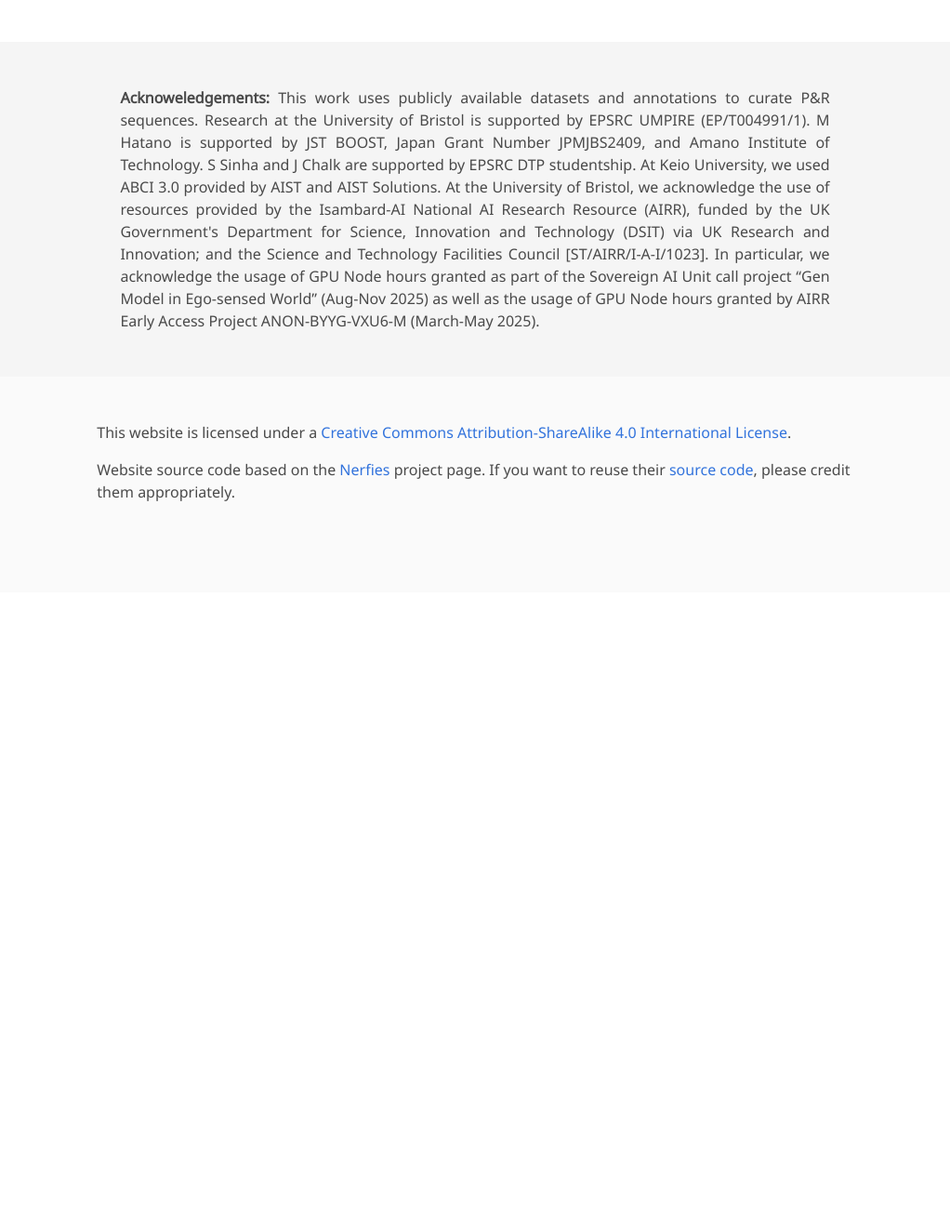
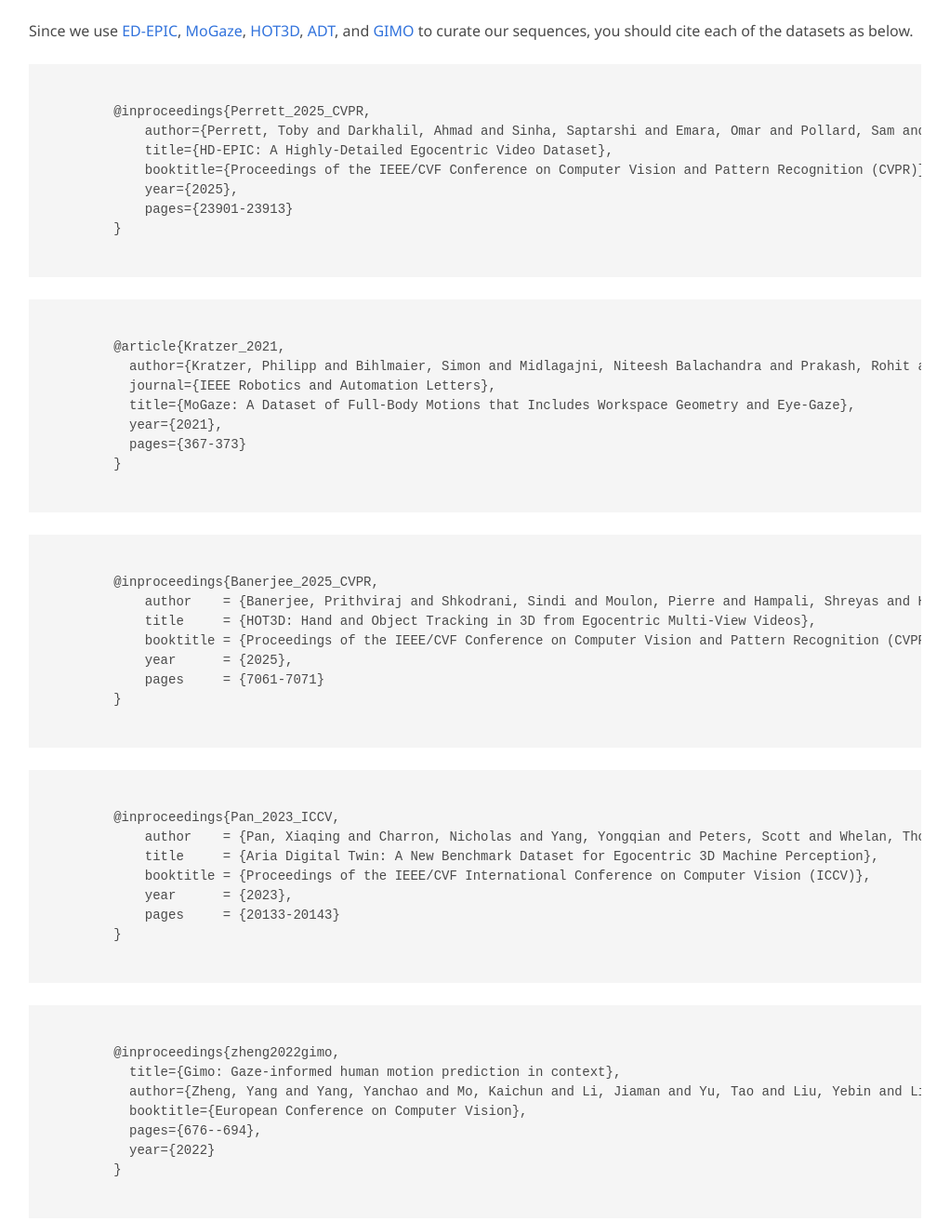
Before and after one commit to masashi-hatano/prime-and-reach, a plain HTML site: page index.html in a window 1280 px wide. Shown: the part 4638-5951 px from the top of the page at 93% size, without its empty margins (129-1151 px from the left). Before the commit the page ends 5275 px from the top, so only its background shows below. Drawn offline with nearby package versions, Linux system fonts and the light colour scheme; some icons are missing; a web font is replaced by a local one.

Commit message:
Added citations

```diff
--- a/index.html
+++ b/index.html
@@ -132,18 +132,6 @@
                     <span>Data</span>
                   </a>
                 </span>
-
-                <!-- <span class="link-block">
-                                    <a href="" target="_blank"
-                                        class="external-link button is-normal is-rounded">
-                                        <span class="icon">
-                                            <i class="fas fa-atom"></i>
-                                        </span>
-                                        <span>Two Minutes Paper</span>
-                                    </a>
-                                </span> -->
-
-
               </div>
             </div>
 
@@ -266,7 +254,7 @@
               sample prime and reach sequences and data
               statistics below.
             </p>
-            <div class="column is-centered has-text-centered">
+            <div class="column is-max-desktop is-centered has-text-centered">
               <div id="results-carousel" class="carousel results-carousel">
                 <div class="column is-centered has-text-centered carousel-item-wrapper">
                   <img src="static/figures/prime_and_reach_v2.jpg" alt="" width="90%" />
@@ -365,6 +353,65 @@
           year={2025},
         }
     </code></pre>
+      <br>
+      <p>
+        Since we use <a href="https://hd-epic.github.io/" target="_blank">ED-EPIC</a>, <a
+          href="https://humans-to-robots-motion.github.io/mogaze/" target="_blank">MoGaze</a>, <a
+          href="https://facebookresearch.github.io/hot3d/" target="_blank">HOT3D</a>, <a
+          href="https://www.projectaria.com/datasets/adt/" target="_blank">ADT</a>, and <a
+          href="https://geometry.stanford.edu/projects/gimo/" target="_blank">GIMO</a> to curate our sequences, you
+        should cite each of the datasets as below.
+      </p>
+      <br>
+      <pre><code>
+        @inproceedings{Perrett_2025_CVPR,
+            author={Perrett, Toby and Darkhalil, Ahmad and Sinha, Saptarshi and Emara, Omar and Pollard, Sam and Parida, Kranti Kumar and Liu, Kaiting and Gatti, Prajwal and Bansal, Siddhant and Flanagan, Kevin and Chalk, Jacob and Zhu, Zhifan and Guerrier, Rhodri and Abdelazim, Fahd and Zhu, Bin and Moltisanti, Davide and Wray, Michael and Doughty, Hazel and Damen, Dima},
+            title={HD-EPIC: A Highly-Detailed Egocentric Video Dataset},
+            booktitle={Proceedings of the IEEE/CVF Conference on Computer Vision and Pattern Recognition (CVPR)},
+            year={2025},
+            pages={23901-23913}
+        }
+    </code></pre>
+      <br>
+      <pre><code>
+        @article{Kratzer_2021,
+          author={Kratzer, Philipp and Bihlmaier, Simon and Midlagajni, Niteesh Balachandra and Prakash, Rohit and Toussaint, Marc and Mainprice, Jim},
+          journal={IEEE Robotics and Automation Letters},
+          title={MoGaze: A Dataset of Full-Body Motions that Includes Workspace Geometry and Eye-Gaze},
+          year={2021},
+          pages={367-373}
+        }
+    </code></pre>
+      <br>
+      <pre><code>
+        @inproceedings{Banerjee_2025_CVPR,
+            author    = {Banerjee, Prithviraj and Shkodrani, Sindi and Moulon, Pierre and Hampali, Shreyas and Han, Shangchen and Zhang, Fan and Zhang, Linguang and Fountain, Jade and Miller, Edward and Basol, Selen and Newcombe, Richard and Wang, Robert and Engel, Jakob Julian and Hodan, Tomas},
+            title     = {HOT3D: Hand and Object Tracking in 3D from Egocentric Multi-View Videos},
+            booktitle = {Proceedings of the IEEE/CVF Conference on Computer Vision and Pattern Recognition (CVPR)},
+            year      = {2025},
+            pages     = {7061-7071}
+        }
+    </code></pre>
+      <br>
+      <pre><code>
+        @inproceedings{Pan_2023_ICCV,
+            author    = {Pan, Xiaqing and Charron, Nicholas and Yang, Yongqian and Peters, Scott and Whelan, Thomas and Kong, Chen and Parkhi, Omkar and Newcombe, Richard and Ren, Yuheng (Carl)},
+            title     = {Aria Digital Twin: A New Benchmark Dataset for Egocentric 3D Machine Perception},
+            booktitle = {Proceedings of the IEEE/CVF International Conference on Computer Vision (ICCV)},
+            year      = {2023},
+            pages     = {20133-20143}
+        }
+    </code></pre>
+      <br>
+      <pre><code>
+        @inproceedings{zheng2022gimo,
+          title={Gimo: Gaze-informed human motion prediction in context},
+          author={Zheng, Yang and Yang, Yanchao and Mo, Kaichun and Li, Jiaman and Yu, Tao and Liu, Yebin and Liu, C Karen and Guibas, Leonidas J},
+          booktitle={European Conference on Computer Vision},
+          pages={676--694},
+          year={2022}
+        }
+    </code></pre>
     </div>
     </div>
     </div>
```
Lines whose indentation alone changed are shown as unchanged.
